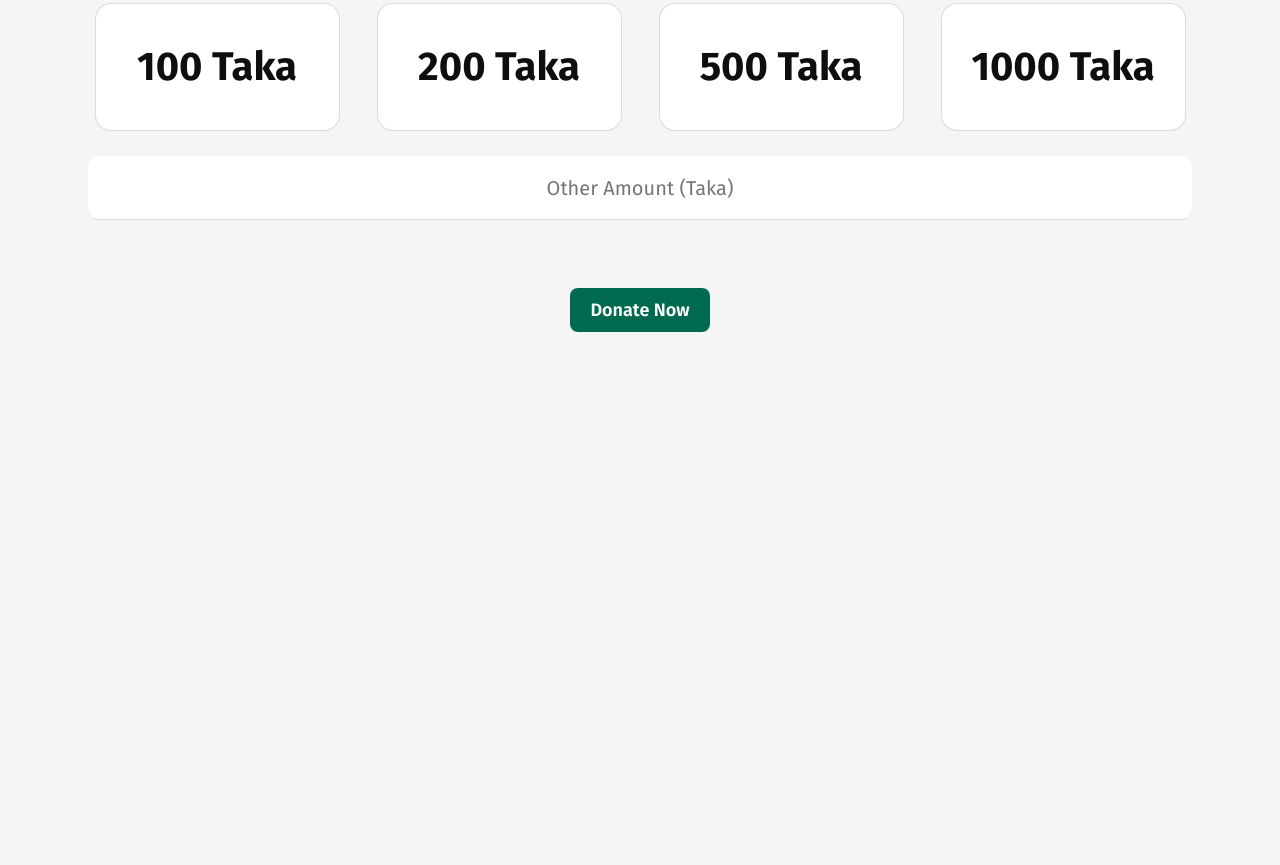
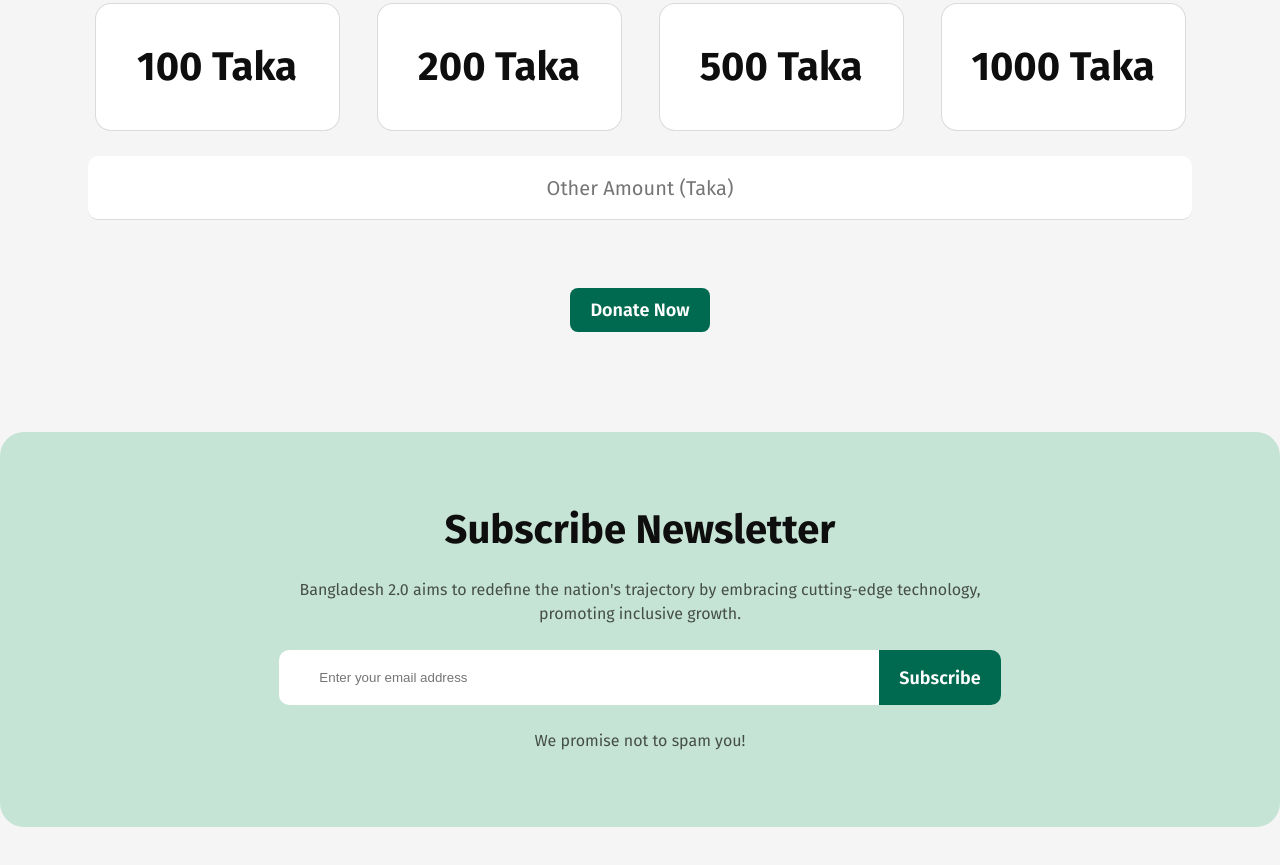
Before and after one commit to ANIK365PRO/New_Bangladesh_assignment_1, a plain HTML site: page index.html in a window 1280 px wide. Shown: the part 3236-4101 px from the top of the page. Before the commit the page ends 3648 px from the top, so only its background shows below. Drawn offline with Linux system fonts and the light colour scheme.

Commit message:
added newlater section

```diff
--- a/index.html
+++ b/index.html
@@ -196,9 +196,25 @@
       <br>
       <button class="primary_btn card_btn">Donate Now</button>
     </article>
-
     <!--end Donate Today section  -->
 
+    <!--start Subscribe Newsletter section -->
+    <section class="newsletter_container">
+      <div>
+        <h2 class="heading_h2">Subscribe Newsletter</h2>
+        <p class="common_p">Bangladesh 2.0 aims to redefine the nation's trajectory by embracing cutting-edge
+          technology,
+          promoting inclusive
+          growth.</p>
+        <form>
+          <input type="email" placeholder="Enter your email address" class="ewslettner_container_input_email" required>
+          <button class="primary_btn card_btn email_btn">Subscribe</button>
+        </form>
+        <small class="common_p">We promise not to spam you!</small>
+      </div>
+    </section>
+
+    <!--end Subscribe Newslater section -->
   </main>
   <footer>
 
--- a/styles.css
+++ b/styles.css
@@ -348,3 +348,57 @@ body nav ul {
   font-weight: 400;
   line-height: 24px;
 }
+
+/* start Subscribe Newslater section */
+.newsletter_container {
+  height: 395px;
+  display: flex;
+  flex-direction: column;
+  justify-content: center;
+  align-items: center;
+  text-align: center;
+  gap: 64px;
+  padding: 80px 100px 80px 100px;
+  margin: 100px 0px;
+  /* border: 2px solid rebeccapurple; */
+  border-radius: 24px;
+
+  background: rgb(198, 228, 214);
+}
+.newsletter_container div {
+  max-width: 750px;
+  min-height: 235px;
+
+  display: flex;
+  flex-direction: column;
+  justify-content: center;
+  align-items: center;
+  text-align: center;
+  gap: 24px;
+  padding: 0px;
+  margin: 0px 64px;
+}
+.newsletter_container div p {
+  text-align: center;
+}
+.newsletter_container div form {
+  display: flex;
+  flex-direction: row;
+}
+.ewslettner_container_input_email {
+  width: 600px;
+  min-height: 55px;
+  border: none;
+  border-radius: 10px 0 0 10px;
+  display: flex;
+  flex-direction: column;
+  justify-content: flex-start;
+  align-items: flex-start;
+  gap: 24px;
+  padding: 18px 40px 18px 40px;
+  margin: 0px 0px;
+}
+.email_btn {
+  border-radius: 0 10px 10px 0;
+}
+/* end Subscribe Newslater section  */
```
